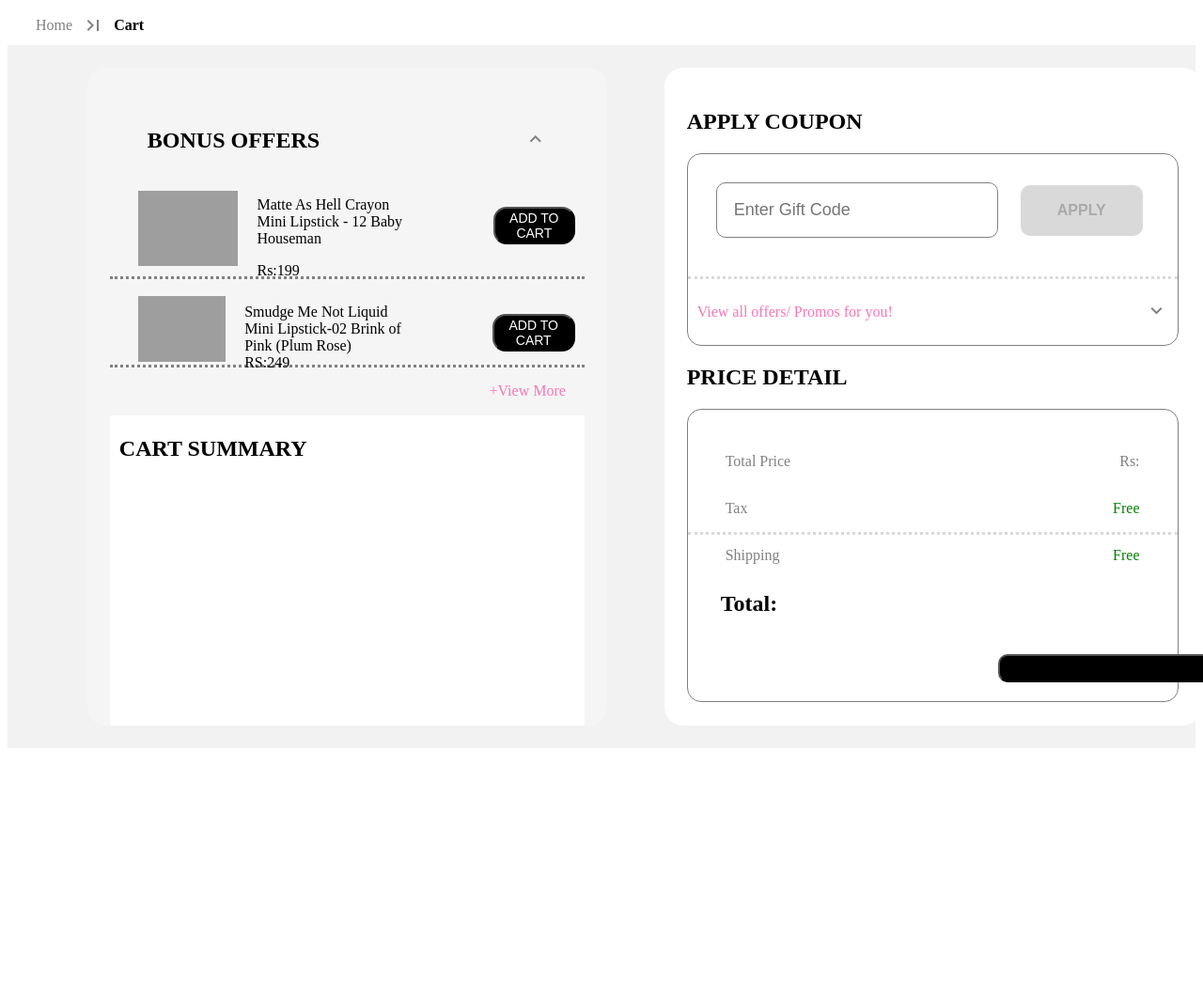
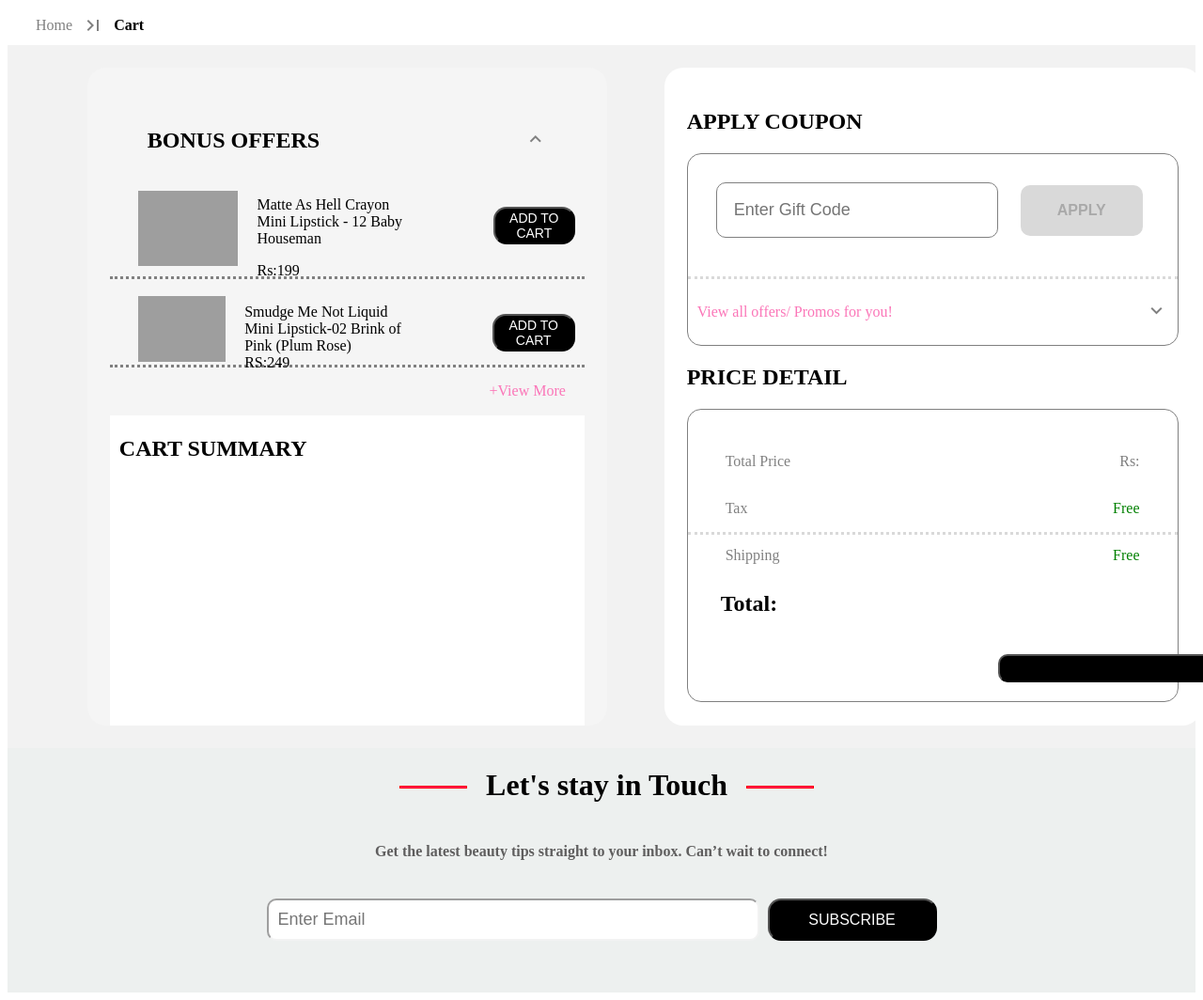
Before and after one commit to akhtarfaizan20/Blush-Beauty, a website: page cartpage.html in a window 1280 px wide. Shown: the top 1064 px of the page at 94% size. Before the commit the page ends 804 px from the top, so only its background shows below. Drawn offline with nearby package versions, Linux system fonts and the light colour scheme; no server answers; grey boxes are pictures that could not be loaded.

Commit message:
cartpagefunctionality complete

```diff
--- a/cartpage.html
+++ b/cartpage.html
@@ -121,6 +121,26 @@
         margin-right: 10px;
         color:grey
        }
+       #profilebottom{
+            background-color:#edf0ef;
+            border:px solid green;
+            height:260px;
+            text-align: center;
+        }
+        #subscribebtn{
+            margin-left: 5px;
+        background-color: black;
+        color:white;
+        font-size: 16px;
+        width: 180px;
+        border-radius: 14px;
+        height: 45px;
+        margin-top: 20px;
+        }
+        #pb1{
+            display:flex;
+            margin-left: 33%;
+        }
     </style>
 
 </head>
@@ -135,7 +155,7 @@
     <div id="cartdiv2">
         <div id="bonusoffer">
             <div id="botop">
-                <div id="bo1">
+                <div style="margin-top:0px" id="bo1">
                     <h2 style="font-weight: 900;font: roboto;">BONUS OFFERS</h2>
                     <span style="color:grey;margin-top: 20px;" class="material-symbols-outlined">
                         expand_less
@@ -219,6 +239,19 @@
               </div>
         </div>
     </div>
+
+      <!-- Bottom"Lets stay in touch"" part -->
+    <div id="profilebottom">
+        <div id="pb1">
+            <div style="border:1px solid red;width:70px;height:1px;background-color: #fc2779;margin-top: 40px;margin-right: 20px;"></div>
+            <h1>Let's stay in Touch</h1>
+            <div style="border:1px solid red;width:70px;height:1px;background-color: #fc2779;margin-top: 40px;margin-left: 20px;"></div>
+        </div>
+
+        <h4 style="color:#5f5e5e">Get the latest beauty tips straight to your inbox. Can’t wait to connect!</h4>
+        <input style="padding: 10px;outline:none;width:500px;border-radius: 10px;border-color: #f2f2f2;font-size: 18px;" type="email" placeholder="Enter Email">
+        <button id="subscribebtn">SUBSCRIBE</button>
+    </div>
 </body>
 </html>
 <script src="cartpage.js"></script>
```
Also changed, not shown: db.json (+18 -1 lines).
